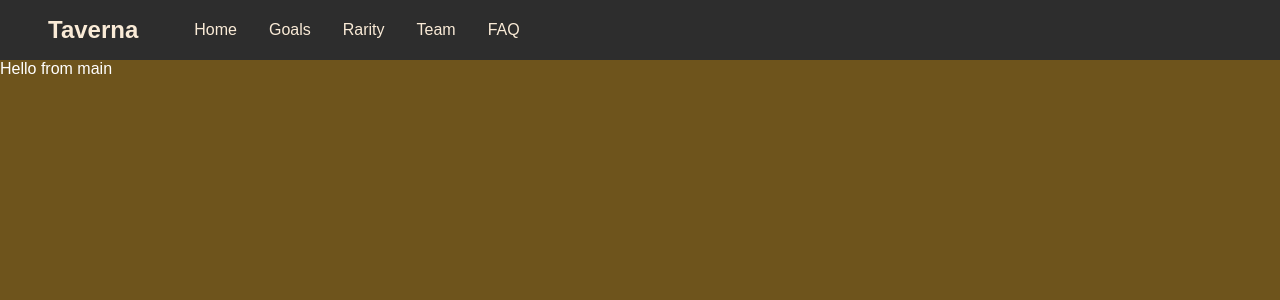
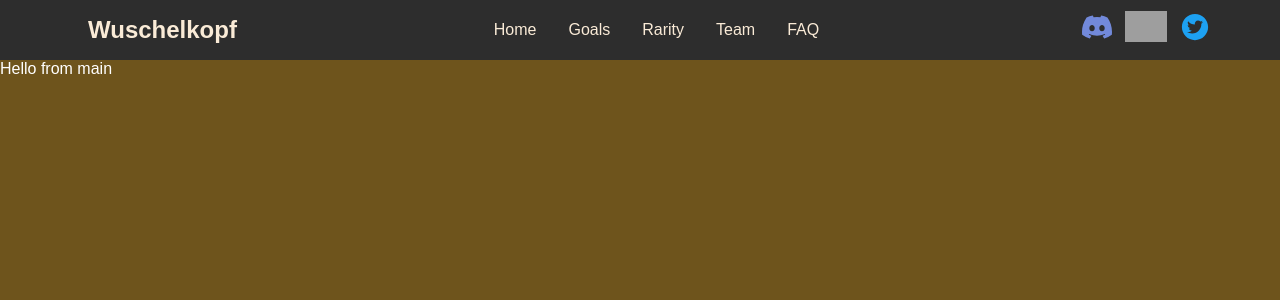
Before and after one commit to anschauf/wuschelkopf-frontend, a React (Create React App) app: page / in a window 1280 px wide. Shown: the top 300 px of the page. Built offline with nearby package versions, Linux system fonts and the light colour scheme; grey boxes are pictures that could not be loaded.

Commit message:
Introduce SocialIcons in Navbar

```diff
--- a/src/App.tsx
+++ b/src/App.tsx
@@ -14,7 +14,7 @@ function App() {
     }
 
   return (
-    <div className="App">
+    <div>
         <BrowserRouter>
             <Sidebar isOpen={isOpen} toggleIsOpen={toggleIsOpen} />
             <NavBar toggleIsOpen={toggleIsOpen}/>
--- a/src/components/Navbar/NavBarElements.ts
+++ b/src/components/Navbar/NavBarElements.ts
@@ -1,8 +1,7 @@
 import styled from 'styled-components'
 import {NavLink} from 'react-router-dom'
-import { myColors } from "../../resources/styling-constants";
-import { Link as LinkRoute } from 'react-router-dom'
-import { Link as LinkScroll } from 'react-scroll'
+import {myColors} from "../../resources/styling-constants";
+import {Link as LinkScroll} from 'react-scroll'
 
 
 const navbarSize = '60px'
@@ -29,8 +28,9 @@ export const NavBarContainer = styled.div`
   z-index: 1;
   width: 100%;
   padding: 0 24px;
-  max-width: 1800px;
-  position: absolute;
+  max-width: 1200px;
+  justify-content: space-between;
+  //position: absolute;
   top: 0;
   left: 0;
   right: 0;
@@ -126,5 +126,24 @@ export const NavBtnLink = styled(NavLink)`
     background: ${myColors.white};
     color: ${myColors.black};
   }
+`
 
+export const SocialIcons = styled.div`
+  display: flex;
+  justify-content: space-around;
+  align-items: center;
+  width: 140px;
 `
+
+
+export interface ISocialIconLink {
+    color?: string
+}
+export const SocialIconLink = styled.a<ISocialIconLink>`
+  color: ${({color = myColors.white}) => `${color}}`};
+  font-size: 30px;
+`
+
+export const ButtonImgIcon = styled.img`
+  height: 31px
+`
--- a/src/components/Navbar/index.tsx
+++ b/src/components/Navbar/index.tsx
@@ -1,19 +1,25 @@
 import React from 'react';
 import {FaBars} from 'react-icons/fa';
-import {MobileIcon, Nav, NavBarContainer, NavItem, NavLinks, NavLogo, NavMenu} from "./NavBarElements";
+import {BsDiscord} from 'react-icons/bs';
+import {AiFillTwitterCircle} from 'react-icons/ai';
+import {MobileIcon, Nav, NavBarContainer, NavItem, NavLinks, NavLogo, NavMenu, SocialIcons, SocialIconLink, ButtonImgIcon} from "./NavBarElements";
 import {faqRoute, goalsRoute, homeRoute, rarityRoute, teamRoute} from "../../GlobalConstants";
+import {myColors} from '../../resources/styling-constants'
 
 export interface INavBar {
     toggleIsOpen: () => void
 }
 
 export default function NavBar(props: INavBar) {
+
+    let circleClasses = "inline-block p-7 rounded-full w-20 mx-auto";
+
     const { toggleIsOpen } = props
     return (
         <>
             <Nav>
                 <NavBarContainer>
-                    <NavLogo to={"/"} children={"Taverna"} />
+                    <NavLogo to={"/"} children={"Wuschelkopf"} />
                     <MobileIcon onClick={toggleIsOpen}>
                         <FaBars />
                     </MobileIcon>
@@ -34,6 +40,21 @@ export default function NavBar(props: INavBar) {
                             <NavLinks to={faqRoute}>FAQ</NavLinks>
                         </NavItem>
                     </NavMenu>
+                    <NavMenu>
+
+
+                    <SocialIcons>
+                        <SocialIconLink href="/" target="_blank" arial-label="Discord" color={myColors.discord_blue}>
+                            <BsDiscord />
+                        </SocialIconLink>
+                        <SocialIconLink href="/" target="_blank" arial-label="OpenSea">
+                            <ButtonImgIcon src="https://storage.googleapis.com/opensea-static/Logomark/Logomark-Blue.svg" />
+                        </SocialIconLink>
+                        <SocialIconLink href="/" target="_blank" arial-label="Twitter" color={myColors.twitter_blue}>
+                                <AiFillTwitterCircle />
+                        </SocialIconLink>
+                    </SocialIcons>
+                    </NavMenu>
                 </NavBarContainer>
             </Nav>
         </>
--- a/src/resources/styling-constants.ts
+++ b/src/resources/styling-constants.ts
@@ -1,5 +1,5 @@
 export const myColors = {
-    primary: '#900f2a',
+    primary: '#0f8202',
     secondary: '#ffb600',
     black: '#000',
     almost_black: '#010606',
@@ -8,7 +8,11 @@ export const myColors = {
     light_grey: '#656464',
     light_grey_darker: '#525252',
     white: '#fff',
-    old_white: '#faebd7'
+    old_white: '#faebd7',
+
+    // external
+    twitter_blue: '#1DA1F2',
+    discord_blue: '#7289da'
 }
 
 export const pageSizes = {
```
